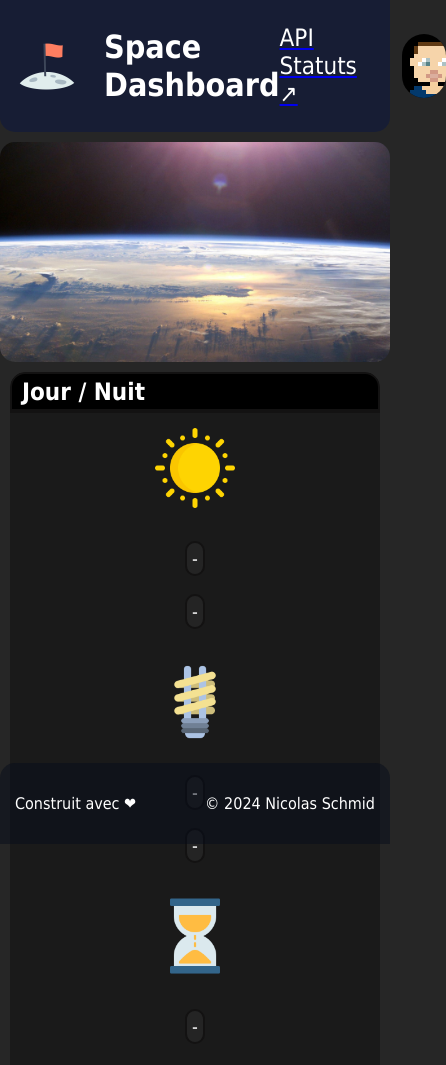
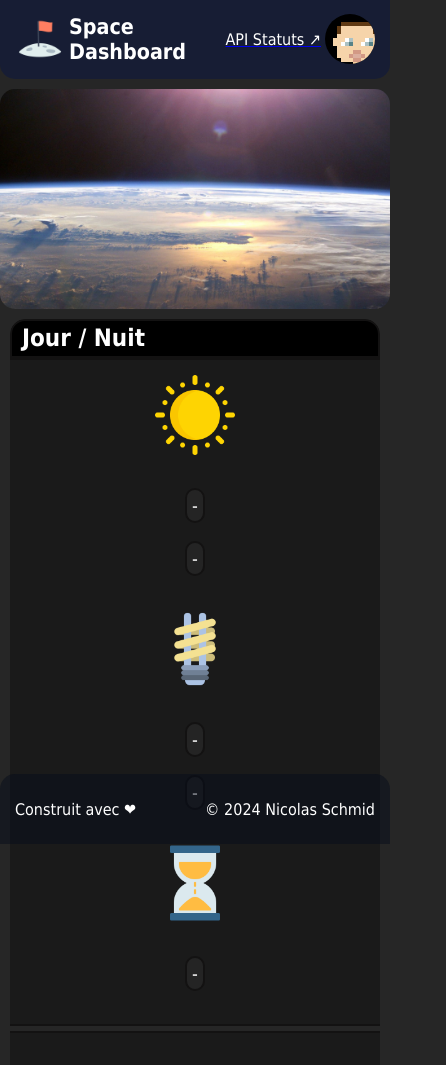
Before and after one commit to CapitaineThug/307_Projet_SpaceDashboard, a plain HTML site: page index.html in a window 390 px wide. Shown: the top 1065 px of the page, 446 px wide, since content can reach past the window. Drawn offline with Linux system fonts and the light colour scheme; no server answers.

Commit message:
Ajustements Mobile

```diff
--- a/css/main.css
+++ b/css/main.css
@@ -377,11 +377,35 @@ button {
 /*===================================================
 || Dynamic Media Query
 ===================================================*/
-@media screen and (max-width:600px) {
+@media screen and (max-width:800px) {
   .info_content_array {
     flex-direction: column;
     justify-content: flex-start;
     align-items: center;
+  }
+
+  h1 {
+    font-size: 16pt;
+  }
+
+  footer {
+    height: 40px;
+  }
+
+  .site_icon {
+    margin-right: 4px;
+    width: 50px;
+    height: 50px;
+  }
+
+  .avatar_frame {
+    margin-left: 4px;
+    width: 50px;
+    height: 50px;
+  }
+
+  .nav_link {
+    font-size: 12pt;
   }
 
   .info_flex {
--- a/index.html
+++ b/index.html
@@ -10,6 +10,7 @@
 
 <head>
     <meta charset="UTF-8">
+    <meta name="viewport" content="width=device-width, initial-scale=1">
     <title>Space Dashboard</title>
     <!--Icône-->
     <link rel="icon" type="image/png" href="img/icon.png">
```
